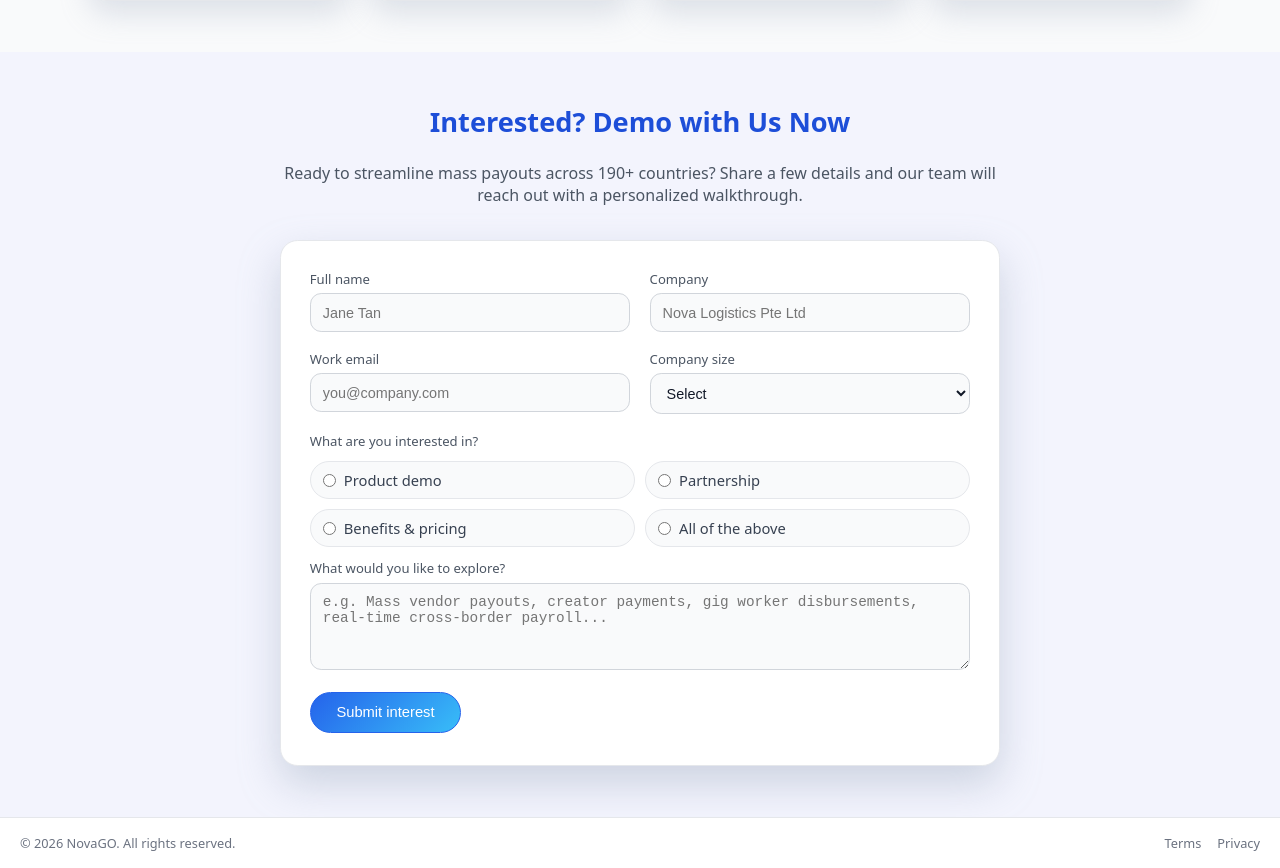
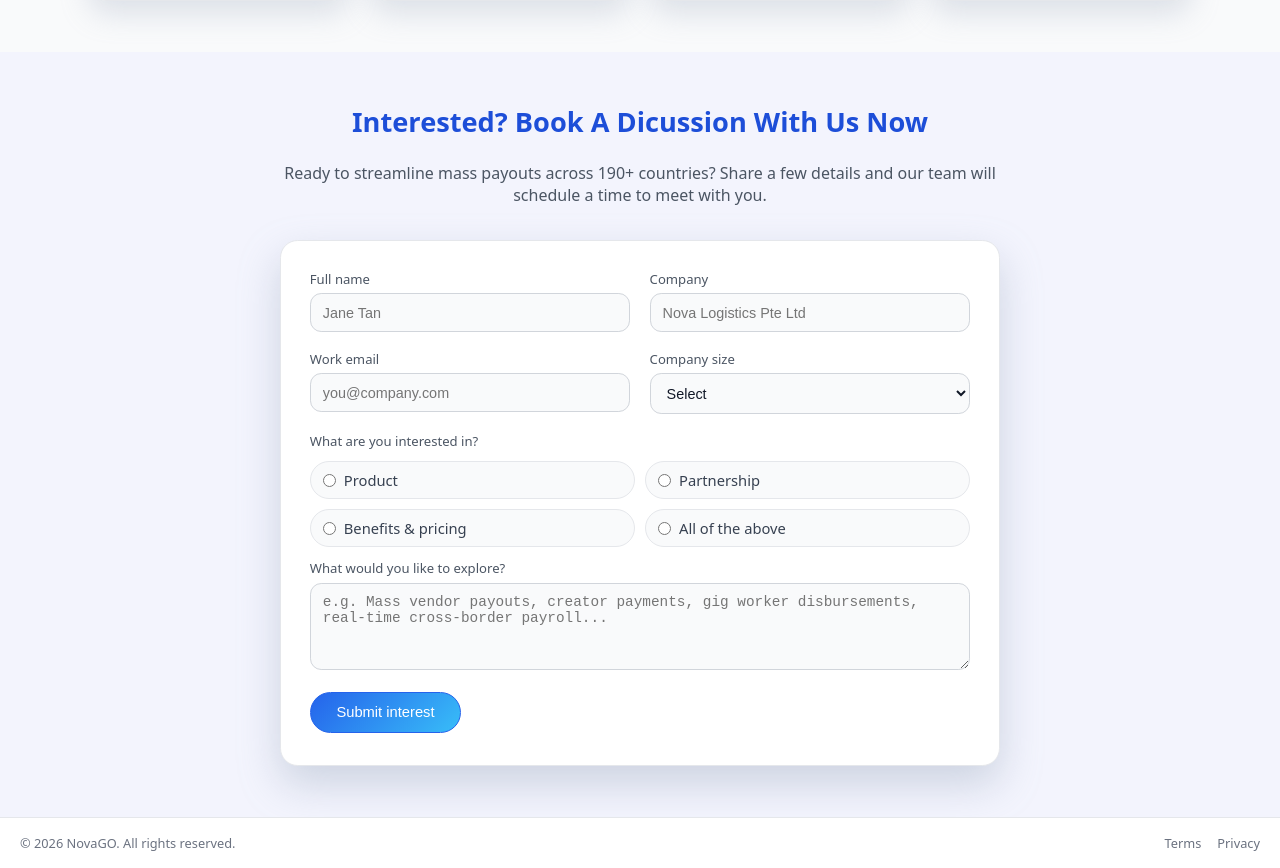
Before and after one commit to yirenong/novago-demo, a Vue app: page /global-payouts in a window 1280 px wide. Shown: the part 1746-2614 px from the top of the page. Built offline with nearby package versions, Linux system fonts and the light colour scheme; no server answers.

Commit message:
Push update

```diff
--- a/src/components/DemoWithUs.vue
+++ b/src/components/DemoWithUs.vue
@@ -42,7 +42,7 @@
                     <div class="interest-options">
                         <label class="interest-option">
                             <input type="radio" value="Demo" v-model="form.interest" required />
-                            <span>Product demo</span>
+                            <span>Product</span>
                         </label>
 
                         <label class="interest-option">
@@ -151,11 +151,11 @@ import axios from "axios"
 const props = defineProps({
     // UI text
     sectionId: { type: String, default: "contact" },
-    title: { type: String, default: "Interested? Demo with Us Now" },
+    title: { type: String, default: "Interested? Book A Dicussion With Us Now" },
     subtitle: {
         type: String,
         default:
-            "Ready to streamline mass payouts across 190+ countries? Share a few details and our team will reach out with a personalized walkthrough."
+            "Ready to streamline mass payouts across 190+ countries? Share a few details and our team will schedule a time to meet with you."
     },
     buttonText: { type: String, default: "Submit interest" },
     messagePlaceholder: {
--- a/src/views/FXConversionAndAcceptance.vue
+++ b/src/views/FXConversionAndAcceptance.vue
@@ -217,8 +217,8 @@
         <!-- Contact / Demo -->
         <section id="contact" class="section">
             <div class="section-inner narrow">
-                <DemoWithUs source="NovaGO FX Conversion & Acceptance" title="Interested? Demo with Us Now"
-                    subtitle="Ready to experience seamless SME banking and rewards integration? Fill in your details below, and our team will reach out to schedule a personalized demo." />
+                <DemoWithUs source="NovaGO FX Conversion & Acceptance" title="Interested? Book A Discussion With Us Now"
+                    subtitle="Ready to experience seamless SME banking and rewards integration? Fill in your details below, and our team will schedule a time to meet with you." />
 
             </div>
         </section>
--- a/src/views/GlobalCardIssuance.vue
+++ b/src/views/GlobalCardIssuance.vue
@@ -135,7 +135,7 @@
         <section id="contact" class="section section-muted">
             <div class="section-inner narrow">
                 <DemoWithUs source="NovaGo's Global Card Issuance" title="Interested? Demo with Us Now"
-                    subtitle="Ready to experience seamless SME banking and rewards integration? Fill in your details below, and our team will reach out to schedule a personalized demo." />
+                    subtitle="Ready to experience seamless SME banking and rewards integration? Fill in your details below, and our team will schedule a time to meet with you." />
 
             </div>
         </section>
--- a/src/views/GlobalMultiCurrencyAccount.vue
+++ b/src/views/GlobalMultiCurrencyAccount.vue
@@ -151,7 +151,7 @@
         <section id="contact" class="section">
             <div class="section-inner narrow">
                 <DemoWithUs source="NovaGo Multi-Currency Account" title="Interested? Demo with Us Now"
-                    subtitle="Ready to experience seamless SME banking and rewards integration? Fill in your details below, and our team will reach out to schedule a personalized demo." />
+                    subtitle="Ready to experience seamless SME banking and rewards integration? Fill in your details below, and our team will schedule a time to meet with you." />
 
             </div>
         </section>
--- a/src/views/LandingView.vue
+++ b/src/views/LandingView.vue
@@ -15,15 +15,8 @@
             <div class="hero-inner hero-inner--ref">
                 <!-- Left -->
                 <div class="hero-left hero-left--ref">
-                    <p class="hero-pill hero-pill--ref">
-                        <span class="hero-pill-icon">
-                            <i class="fas fa-bolt fas-ico"></i>
-                        </span>
-                        Unified operations + banking
-                    </p>
-
                     <h2 class="hero-headline">
-                        A Single, Unified<br />
+                        A Single Unified<br />
                         Platform
                     </h2>
 
@@ -35,7 +28,7 @@
 
                     <div class="hero-actions hero-actions--ref">
                         <button class="btn-primary btn-primary" @click="scrollToSection('contact')">
-                            Book a demo <span class="btn-arrow">→</span>
+                            Talk to our team
                         </button>
                         <button class="btn-secondary btn-secondary--light" @click="scrollToSection('operate')">
                             See solutions
@@ -274,7 +267,7 @@
                             </div>
 
                             <button class="show-btn" type="button" @click="scrollToSection('contact')">
-                                Book a demo →
+                                Talk to our team
                             </button>
                         </div>
 
@@ -408,7 +401,7 @@
 
                 <div class="section-cta-row">
                     <button class="btn-primary" @click="scrollToSection('contact')">
-                        Book a demo <span class="btn-arrow">→</span>
+                        Talk to our team
                     </button>
                     <button class="btn-secondary" @click="scrollToSection('partner')">Partnership</button>
                 </div>
@@ -420,8 +413,8 @@
     ========================== -->
         <section id="contact" class="section">
             <div class="section-inner narrow">
-                <DemoWithUs source="NovaGO Landing Page" title="Interested? Demo with Us Now"
-                    subtitle="Ready to experience seamless SME banking and rewards integration? Fill in your details below, and our team will reach out to schedule a personalized demo." />
+                <DemoWithUs source="NovaGO Landing Page" title="Interested? Book A Discussion With Us Now"
+                    subtitle="Ready to experience seamless SME banking and rewards integration? Fill in your details below, and our team will schedule a time to meet with you." />
 
             </div>
         </section>
```
